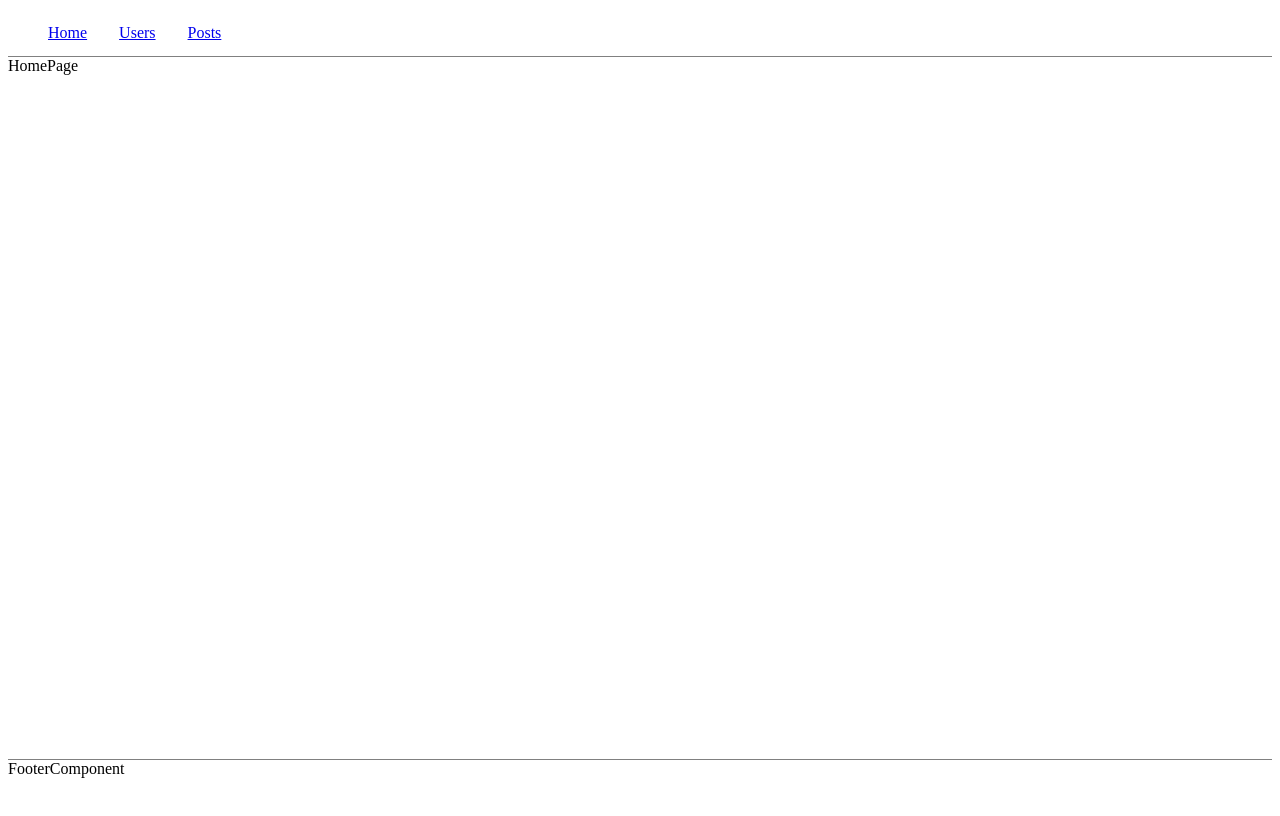
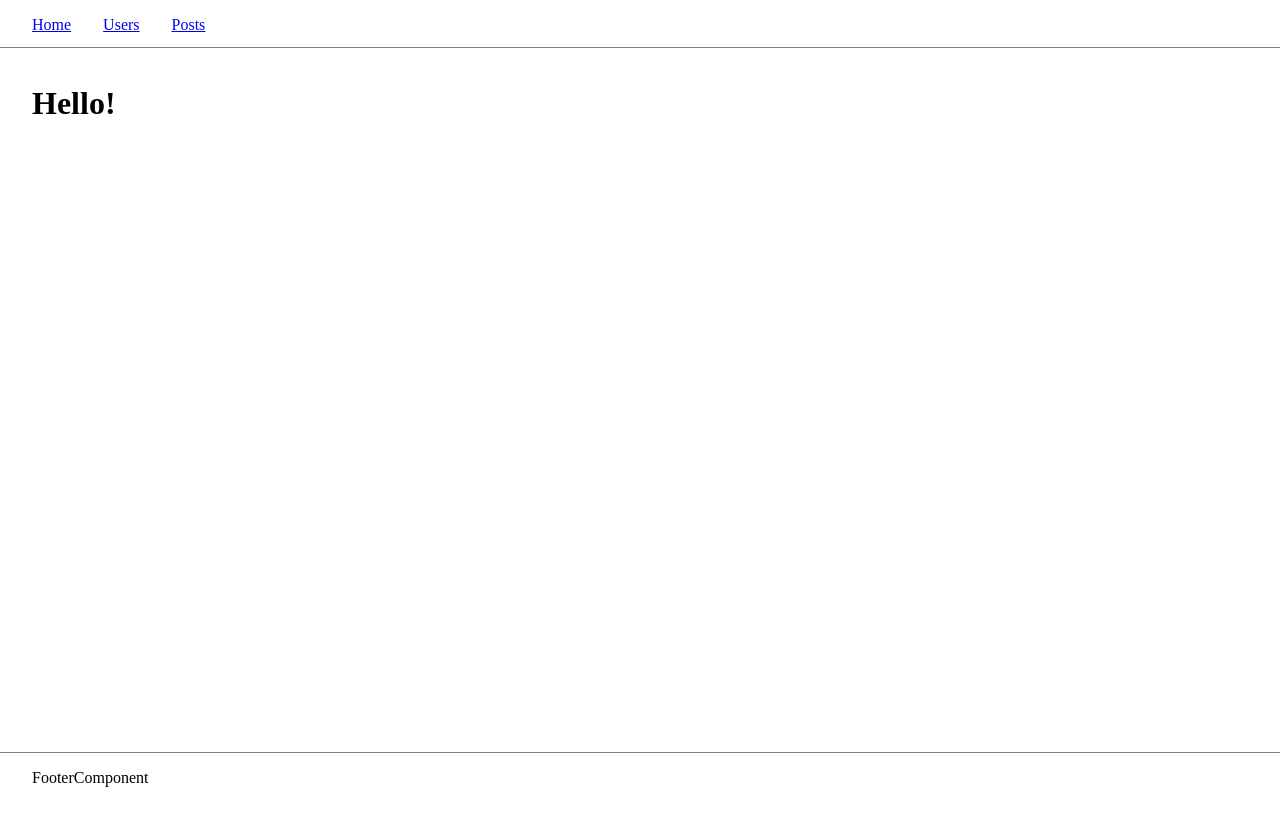
Before and after one commit to super-simon/ok10-jan-react, a React (Vite) app: page / in a window 1280 px wide. Built offline with nearby package versions, Linux system fonts and the light colour scheme.

Commit message:
layout fix

```diff
--- a/src/components/HeaderComponent.css
+++ b/src/components/HeaderComponent.css
@@ -1,5 +1,7 @@
 .menuList {
   list-style-type: none;
-  display:flex;
+  display: flex;
   gap: 2em;
+  padding: 0;
+  margin: 0;
 }
--- a/src/index.css
+++ b/src/index.css
@@ -1,3 +1,12 @@
+body,
+html {
+  margin: 0;
+  padding: 0;
+}
+* {
+  box-sizing: border-box;
+}
+
 #root {
   height: 100vh;
 }
--- a/src/layout/MainLayout.css
+++ b/src/layout/MainLayout.css
@@ -8,14 +8,17 @@
 .layoutHeader {
   height: 3em;
   border-bottom: 1px solid grey;
+  padding: 1em 2em;
 }
 
 .layoutFooter {
   height: 3em;
   border-top: 1px solid grey;
+  padding: 1em 2em;
 }
 
 .layoutOutlet {
   flex: 2;
   overflow: auto;
+  padding: 1em 2em;
 }
--- a/src/pages/HomePage.tsx
+++ b/src/pages/HomePage.tsx
@@ -1,5 +1,5 @@
 const HomePage = () => {
-  return <div>HomePage</div>;
+  return <h1>Hello!</h1>;
 };
 
 export default HomePage;
```
